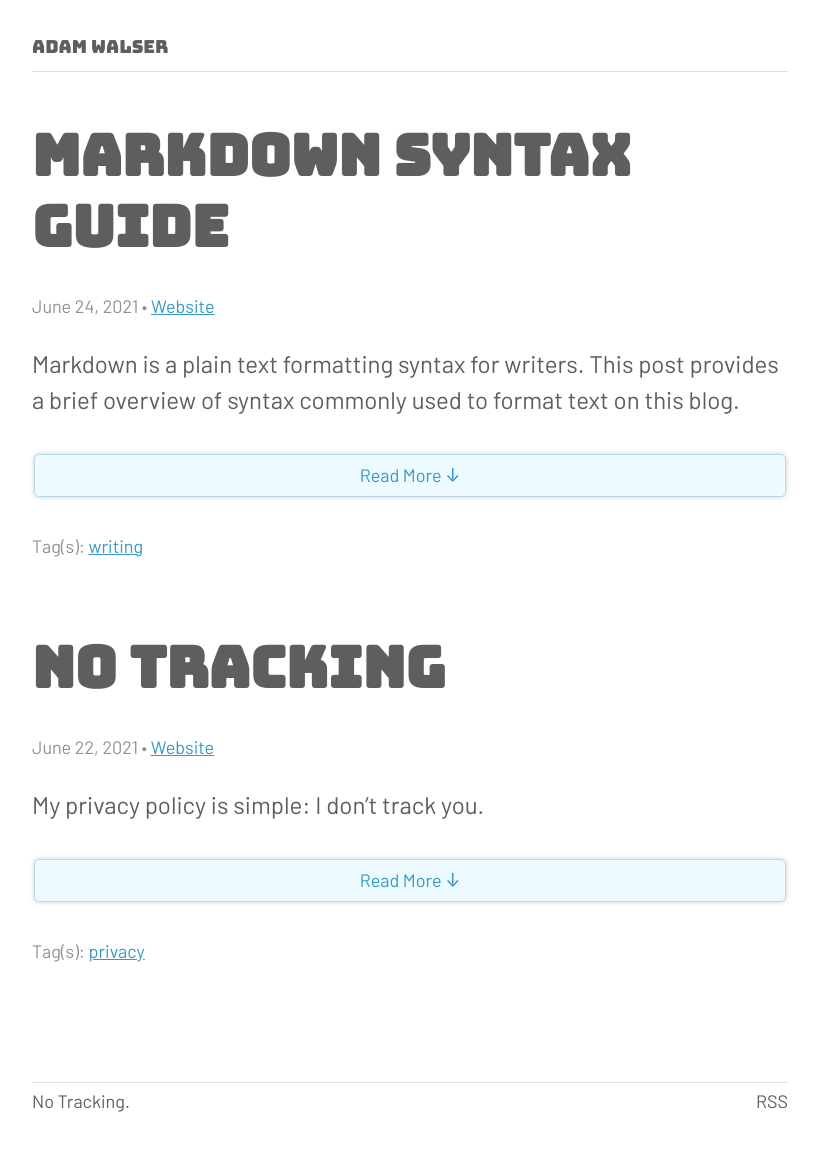
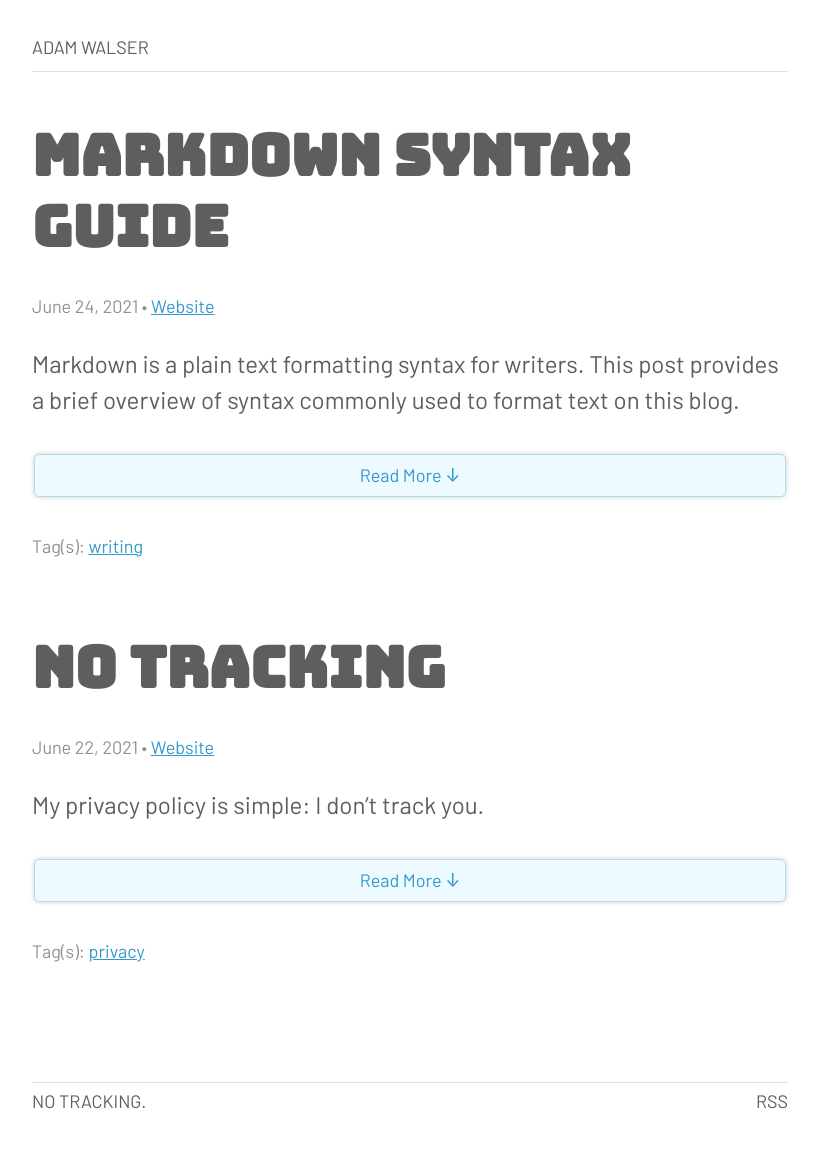
Before and after one commit to ajpwalser/ajpwalser.github.io, a Jekyll site: the page built from index.html, in a window 1280 px wide. Shown: the whole page, without its empty margins (230-1049 px from the left). Built offline with Jekyll 4.4.1, drawn with Linux system fonts in a browser that asks for light colours; the list of posts is cut into pages by our own code.

Commit message:
Update style.css

```diff
--- a/css/style.css
+++ b/css/style.css
@@ -97,8 +97,10 @@
 
 .header,
 footer {
+	font-family: 'Barlow', -apple-system, BlinkMacSystemFont, Segoe UI, Helvetica, Arial, sans-serif, Apple Color Emoji, Segoe UI Emoji, Segoe UI Symbol;
 	font-weight: 400;
 	font-size: 75%;
+	text-transform: uppercase;
 	line-height: 1.25em;
 }
 
```
